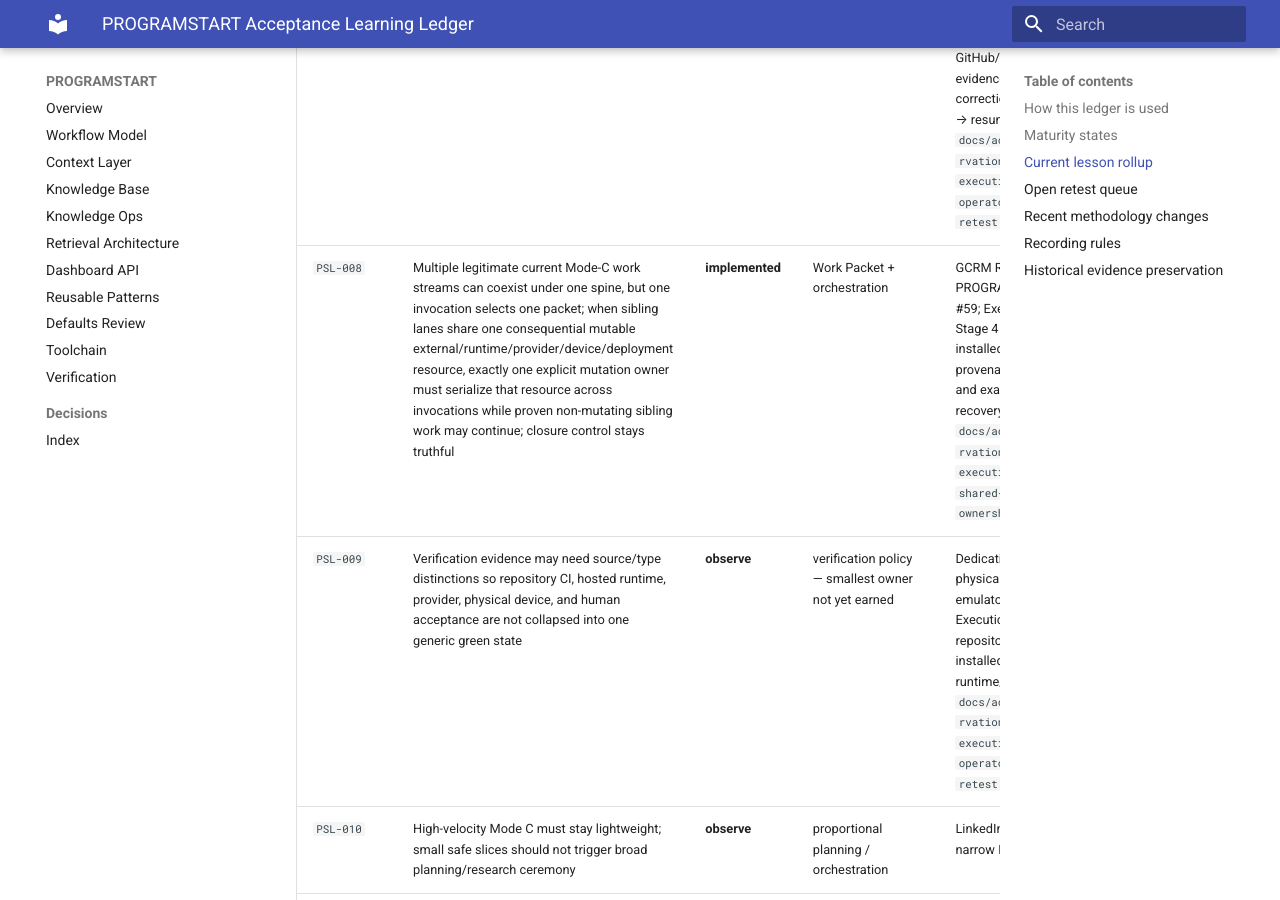
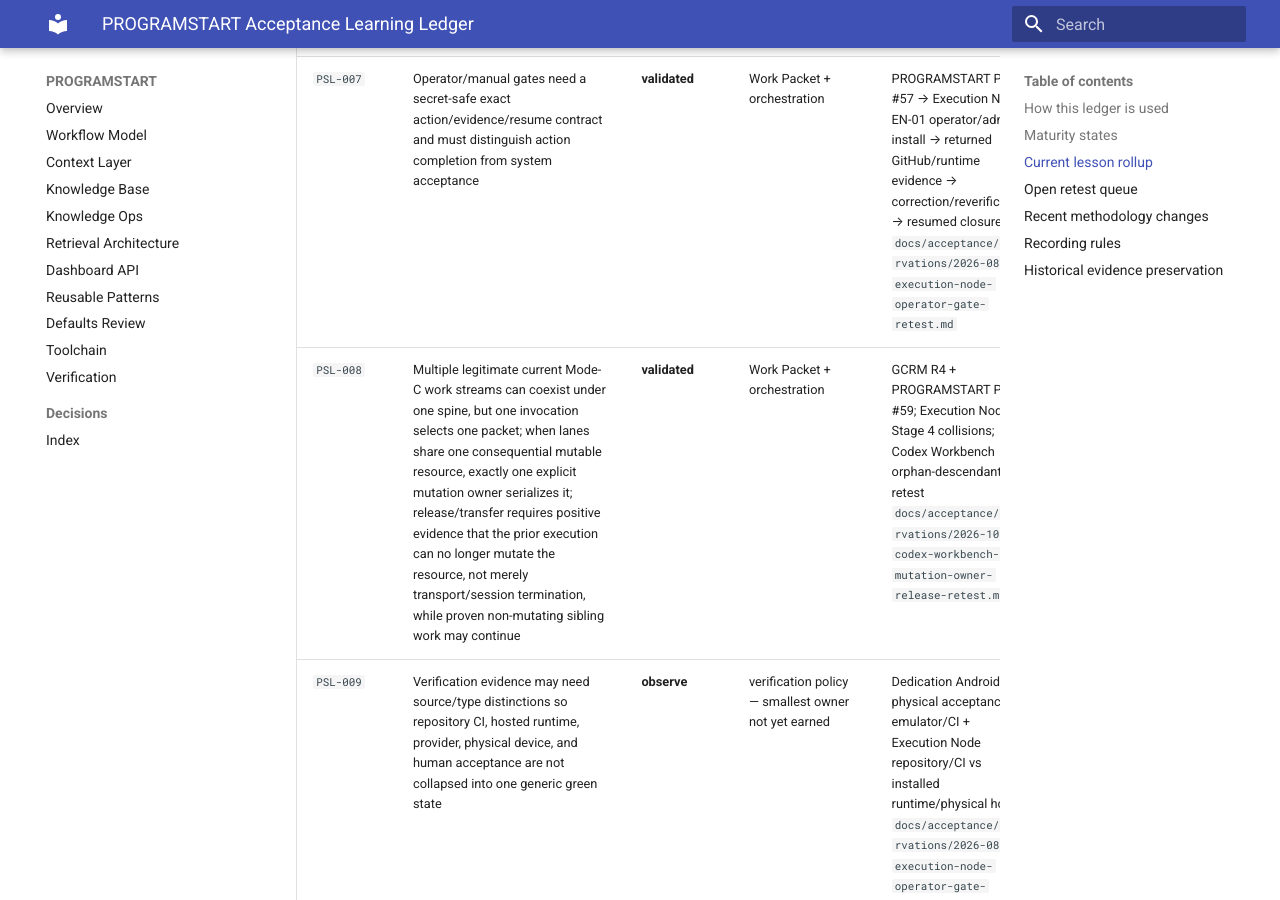
Before and after one commit to GrahamArdent/PROGRAMSTART, an MkDocs documentation site: the page built from docs/PROGRAMSTART_ACCEPTANCE_LEARNING_LEDGER.md, in a window 1280 px wide and 900 px high, scrolled down 2049 px. Built offline with MkDocs 1.6.1 and Material for MkDocs 9.7.7, drawn with Linux system fonts in a browser that asks for light colours.

Commit message:
Validate PSL-008 with Codex release retest

```diff
--- a/docs/PROGRAMSTART_ACCEPTANCE_LEARNING_LEDGER.md
+++ b/docs/PROGRAMSTART_ACCEPTANCE_LEARNING_LEDGER.md
@@ -47,7 +47,7 @@ Lesson IDs are stable organizational references, not priority or roadmap numbers
 | `PSL-005` | A narrow Mode-C blocker must keep truthful closure control while safe independent work remains discoverable; provider history and current visibility are separate facts | **validated** | blocker scope / safe-lane / evidence continuity | GCRM → PROGRAMSTART PR #55 and later R4 work | another provider/manual blocker with safe preparation outside the blocked dependency |
 | `PSL-006` | Cross-repository dependencies need a task-scoped authority graph with partial satisfaction, evidence reuse/invalidation, and independent project spines | **validated** | Work Packet + orchestration | Dedication ↔ Calendar Bridge → PROGRAMSTART PR #56 | another companion integration where repository/runtime/provider planes disagree |
 | `PSL-007` | Operator/manual gates need a secret-safe exact action/evidence/resume contract and must distinguish action completion from system acceptance | **validated** | Work Packet + orchestration | PROGRAMSTART PR #57 → Execution Node EN-01 operator/admin install → returned GitHub/runtime evidence → correction/reverification → resumed closure; `docs/acceptance/observations/2026-08-31-execution-node-operator-gate-retest.md` | future operator/manual gate where returned evidence contradicts prior assumptions or tempts broad reorientation instead of declared-point resumption |
-| `PSL-008` | Multiple legitimate current Mode-C work streams can coexist under one spine, but one invocation selects one packet; when sibling lanes share one consequential mutable external/runtime/provider/device/deployment resource, exactly one explicit mutation owner must serialize that resource across invocations while proven non-mutating sibling work may continue; closure control stays truthful | **implemented** | Work Packet + orchestration | GCRM R4 + PROGRAMSTART PR #59; Execution Node Stage 4 repeated installed-release provenance collisions and exact-SHA recovery; `docs/acceptance/observations/2026-08-31-execution-node-shared-mutation-ownership.md` | another Mode-C project with sibling lanes sharing one consequential mutable provider/runtime/device/deployment resource: prove the second lane honors the active owner or performs explicit release/transfer without stale-runtime collision or unnecessary deadlock |
+| `PSL-008` | Multiple legitimate current Mode-C work streams can coexist under one spine, but one invocation selects one packet; when lanes share one consequential mutable resource, exactly one explicit mutation owner serializes it; release/transfer requires positive evidence that the prior execution can no longer mutate the resource, not merely transport/session termination, while proven non-mutating sibling work may continue | **validated** | Work Packet + orchestration | GCRM R4 + PROGRAMSTART PR #59; Execution Node Stage 4 collisions; Codex Workbench orphan-descendant retest `docs/acceptance/observations/2026-10-05-codex-workbench-mutation-owner-release-retest.md` | continue normal use; record counterevidence if positive release proof causes material false deadlock/ceremony or misses another mutation-capable execution form |
 | `PSL-009` | Verification evidence may need source/type distinctions so repository CI, hosted runtime, provider, physical device, and human acceptance are not collapsed into one generic green state | **observe** | verification policy — smallest owner not yet earned | Dedication Android physical acceptance vs emulator/CI + Execution Node repository/CI vs installed runtime/physical host; `docs/acceptance/observations/2026-08-31-execution-node-operator-gate-retest.md` | another project where current Work Packet/operator-gate semantics fail to preserve source-specific claims or create repeated material overhead; only then consider a bounded formal verification-source/type policy |
 | `PSL-010` | High-velocity Mode C must stay lightweight; small safe slices should not trigger broad planning/research ceremony | **observe** | proportional planning / orchestration | LinkedIn Generator narrow PR sequence | another rapid mature-project sequence showing a specific recurring overhead gap |
 | `PSL-011` | Dedicated active/paused/inactive/retired lifecycle machinery is not currently earned; focused Mode-C re-entry + invalidation may be sufficient | **observe / narrowed** | Mode-C re-entry | Resume Creator V6 acceptance → PR #58 | another paused/dormant project where existing primitives either succeed cleanly or expose a concrete missing state |
```
